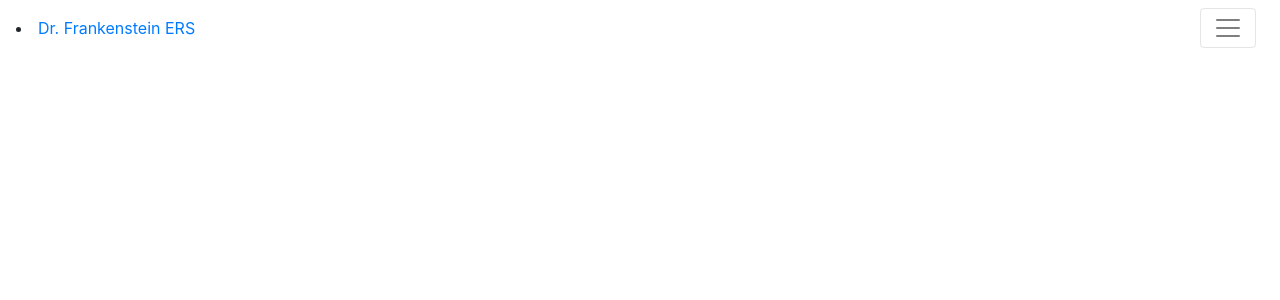
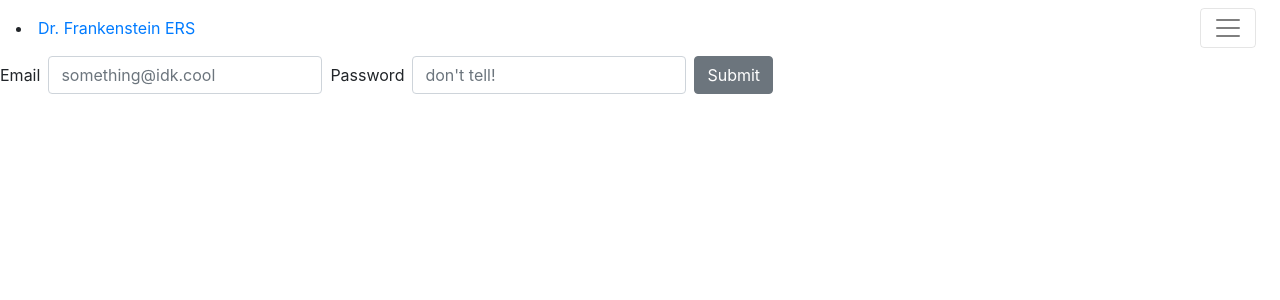
Before and after one commit to 1910javareact/project-1-danevosmeier, a React (Create React App) app in the folder project-1-ui/: page /reimbursements in a window 1280 px wide. Shown: the top 300 px of the page. Built offline with nearby package versions, Linux system fonts and the light colour scheme; no server answers.

Commit message:
imported defualt from container

```diff
--- a/project-1-ui/src/App.tsx
+++ b/project-1-ui/src/App.tsx
@@ -6,6 +6,8 @@ import FLoginComponent from './components/login-component/Login-Container';
 import { Provider } from 'react-redux'
 import { store } from './Store';
 import UserDisplayComponent from './components/users-display/UsersDisplayContainer'
+import ReimbursementDisplayComponent from './components/reimbursement-display/ReimbursementDisplayContainer'
+
 
 const App: React.FC = () => {
   return (
@@ -19,6 +21,7 @@ const App: React.FC = () => {
           <Switch>
             <Route path='/login' component={FLoginComponent}></Route>
             <Route path='/users/display' component={UserDisplayComponent}></Route>
+            <Route path='/reimbursements' component={ReimbursementDisplayComponent}></Route>
           </Switch>
         </BrowserRouter>
       </Provider>
--- a/project-1-ui/src/components/reimbursement-display/ReimbursementContainer.tsx
+++ b/project-1-ui/src/components/reimbursement-display/ReimbursementDisplayContainer.tsx
@@ -1,7 +1,7 @@
 import { IState } from "../../reducers";
 import {reimbursementUpdate} from '../../action-mappers/reimbursement-action-mapper'
 import { connect } from "react-redux";
-import { ReimbursementDisplay } from "./ReimbursementComponent";
+import { ReimbursementDisplay } from "./ReimbursementDisplayComponent";
 
 
 
```
Also changed, not shown: project-1-ui/src/components/reimbursement-display/ReimbursementDisplayComponent.tsx (renamed from project-1-ui/src/components/reimbursement-display/ReimbursementComponent.tsx).
